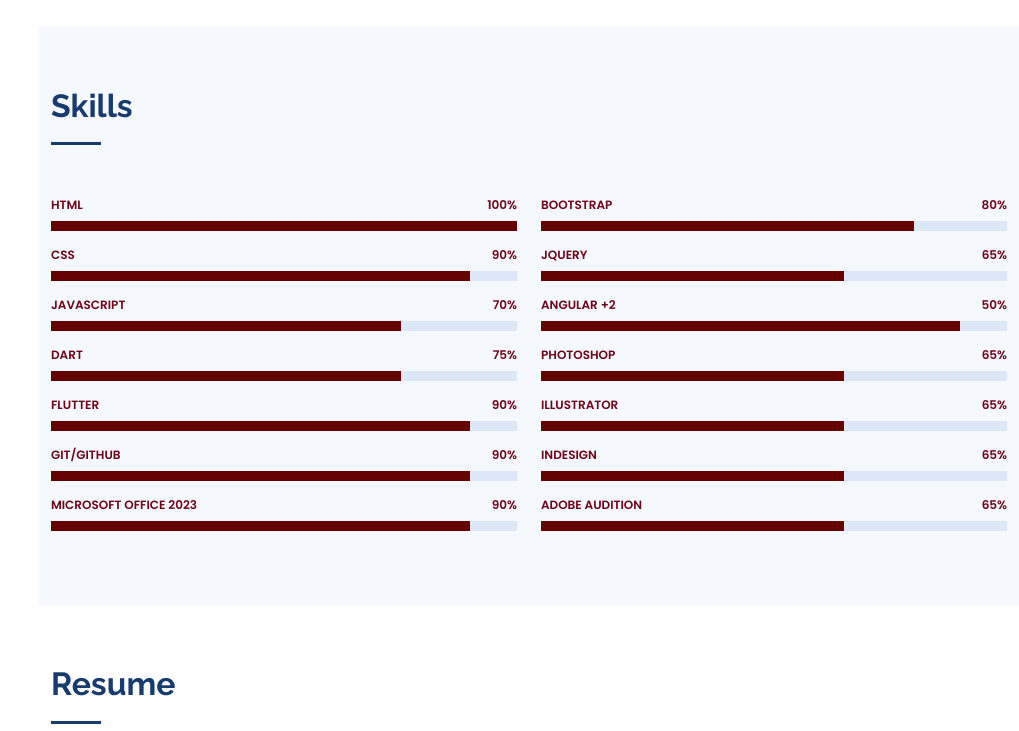
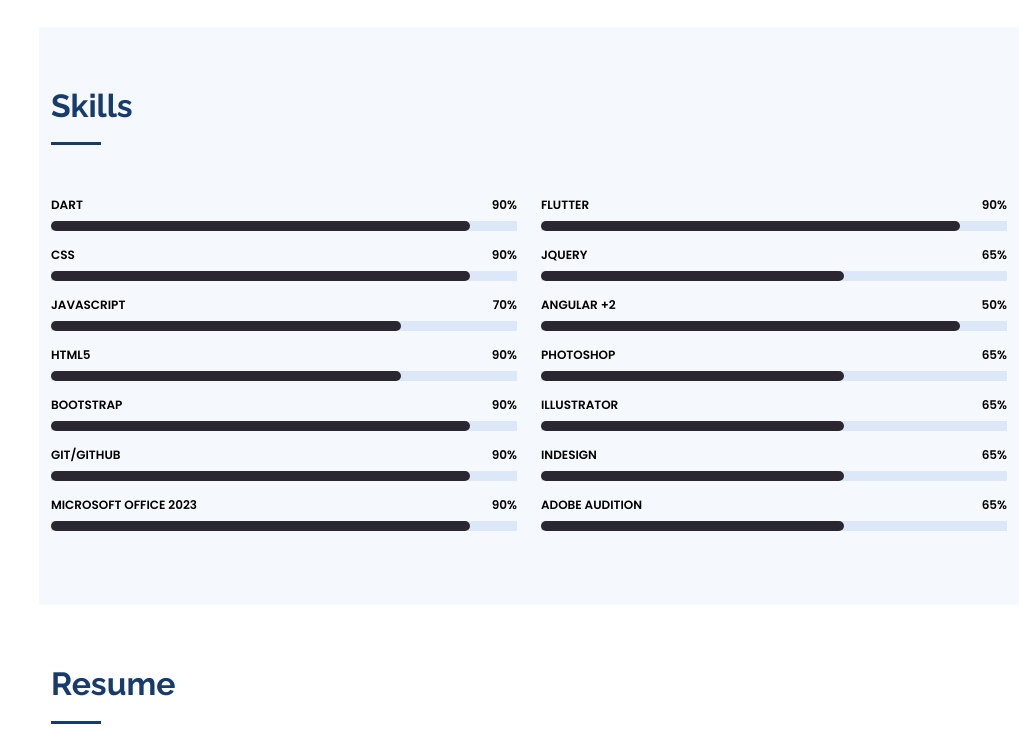
Before and after one commit to TaherSalah/My_portfolio, a plain HTML site: page index.html in a window 1280 px wide. Shown: the part 1801-2532 px from the top of the page, without its empty margins (261-1280 px from the left). Drawn offline with nearby package versions, Linux system fonts and the light colour scheme; a web font is replaced by a local one.

Commit message:
change color

```diff
--- a/css/style.css
+++ b/css/style.css
@@ -219,6 +219,7 @@
     margin: 0;
     padding: 0;
     list-style: none;
+    text-decoration: none;
 }
 
 .nav-menu>ul>li {
@@ -526,7 +527,7 @@
     display: block;
     font-weight: 600;
     font-family: "Poppins", sans-serif;
-    color: #6e0318;
+    color: #000000;
 }
 
 .skills .progress .skill .val {
@@ -542,7 +543,8 @@
     width: 1px;
     height: 10px;
     transition: .9s;
-    background-color: #640101;
+    border-radius: 15px;
+    background-color:#2B2730;
 }
 
 
--- a/index.html
+++ b/index.html
@@ -115,7 +115,7 @@
                 <div class="section-title">
                     <h2>About Me</h2>
                     <p>
-                        I am Junior mobile development using flutter framework and dart programming language and i has
+                        I am  mobile Aplication  developer  using flutter framework and dart programming language and i has
                         experience in Front End developer, experienced in building websites and Mobile applications.
                     </p>
                 </div>
@@ -185,7 +185,7 @@
         </section>
         <!-- End About Section -->
         <!-- ======= Facts Section ======= -->
-        <section id="facts " class="facts ">
+        <section id="facts" class="facts">
             <div class="container ">
                 <div class="section-title ">
                     <h2>My Achievements</h2>
@@ -200,7 +200,7 @@
                     </div>
 
                     <div class="col-lg-4 col-md-6 d-md-flex align-items-md-stretch " data-aos="fade-up "
-                        data-aos-delay="100 ">
+                        data-aos-delay="100">
                         <div class="count-box ">
                             <i class="icofont-document-folder "></i>
                             <span data-toggle="counter-up ">35</span>
@@ -233,15 +233,15 @@
                     <div class="col-lg-6" data-aos="fade-up">
 
                         <div class="progress">
-                            <span class="skill">HTML <i class="val">100%</i></span>
+                            <span class="skill">Dart<i class="val">90%</i></span>
                             <div class="progress-bar-wrap">
-                                <div class="progress-bar" role="progressbar" aria-valuenow="100" aria-valuemin="0"
+                                <div class="progress-bar" role="progressbar" aria-valuenow="90" aria-valuemin="0"
                                     aria-valuemax="100"></div>
                             </div>
                         </div>
 
                         <div class="progress">
-                            <span class="skill">CSS <i class="val">90%</i></span>
+                            <span class="skill">CSS<i class="val">90%</i></span>
                             <div class="progress-bar-wrap">
                                 <div class="progress-bar" role="progressbar" aria-valuenow="90" aria-valuemin="0"
                                     aria-valuemax="100"></div>
@@ -256,14 +256,14 @@
                             </div>
                         </div>
                         <div class="progress">
-                            <span class="skill">Dart <i class="val">75%</i></span>
+                            <span class="skill">HTML5 <i class="val">90%</i></span>
                             <div class="progress-bar-wrap">
                                 <div class="progress-bar" role="progressbar" aria-valuenow="75" aria-valuemin="0"
                                     aria-valuemax="100"></div>
                             </div>
                         </div>
                         <div class="progress">
-                            <span class="skill">Flutter <i class="val">90%</i></span>
+                            <span class="skill">Bootstrap<i class="val">90%</i></span>
                             <div class="progress-bar-wrap">
                                 <div class="progress-bar" role="progressbar" aria-valuenow="90" aria-valuemin="0"
                                     aria-valuemax="100"></div>
@@ -288,9 +288,9 @@
                     <div class="col-lg-6" data-aos="fade-up" data-aos-delay="100">
 
                         <div class="progress">
-                            <span class="skill">Bootstrap <i class="val">80%</i></span>
+                            <span class="skill">Flutter <i class="val">90%</i></span>
                             <div class="progress-bar-wrap">
-                                <div class="progress-bar" role="progressbar" aria-valuenow="80" aria-valuemin="0"
+                                <div class="progress-bar" role="progressbar" aria-valuenow="90" aria-valuemin="0"
                                     aria-valuemax="100"></div>
                             </div>
                         </div>
@@ -714,7 +714,7 @@
                 <div class="row " data-aos="fade-up">
                     <div class="col-lg-12 d-flex justify-content-center ">
                         <ul class="ulList" id="portfolio-flters">
-                            <li data-filter="* " class="filter-active ">All</li>
+                            <li data-filter="* " class="filter-active">All</li>
                             <li data-filter=".filter-app ">Apps</li>
                             <li data-filter=".filter-Movies ">Movies</li>
                             <li data-filter=".filter-web ">Web Site</li>
@@ -722,10 +722,10 @@
                     </div>
                 </div>
 
-                <div class="row portfolio-container " data-aos="fade-up " data-aos-delay="100 ">
+                <div class="row portfolio-container " data-aos="fade-up" data-aos-delay="100 ">
                     <div class="col-lg-4 col-md-6 portfolio-item filter-web ">
                         <div class="portfolio-wrap ">
-                            <img src="img/portfolio/Ecommarc.png " class="img-fluid " alt=" " />
+                            <img src="img/portfolio/Ecommarc.png" class="img-fluid " alt=" " />
                             <div class="portfolio-links ">
                                 <a href="img/portfolio/displayCommar.png " data-gall="portfolioGallery "
                                     class="venobox " title="App 1 "><i class="bx bx-plus "></i></a>
@@ -735,7 +735,7 @@
                     </div>
                     <div class="col-lg-4 col-md-6 portfolio-item filter-app ">
                         <div class="portfolio-wrap ">
-                            <img src="img/portfolio/crud.png " class="img-fluid " alt=" " />
+                            <img src="img/portfolio/crud.png" class="img-fluid " alt=" " />
                             <div class="portfolio-links ">
                                 <a href="img/portfolio/crud.png " data-gall="portfolioGallery " class="venobox "
                                     title="Web 3 "><i class="bx bx-plus "></i></a>
@@ -750,7 +750,7 @@
                             <img src="img/portfolio/tahersalah.github.io_CRUD-Opreation-System_ (1).png "
                                 class="img-fluid " alt=" " />
                             <div class="portfolio-links ">
-                                <a href="img/portfolio/tahersalah.github.io_CRUD-Opreation-System_ (1).png "
+                                <a href="img/portfolio/tahersalah.github.io_CRUD-Opreation-System_ (1).png"
                                     data-gall="portfolioGallery " class="venobox " title="App 2 "><i
                                         class="bx bx-plus "></i></a>
                                 <a href="portfolio-details.html " title="More Details "><i class="bx bx-link "></i></a>
```
